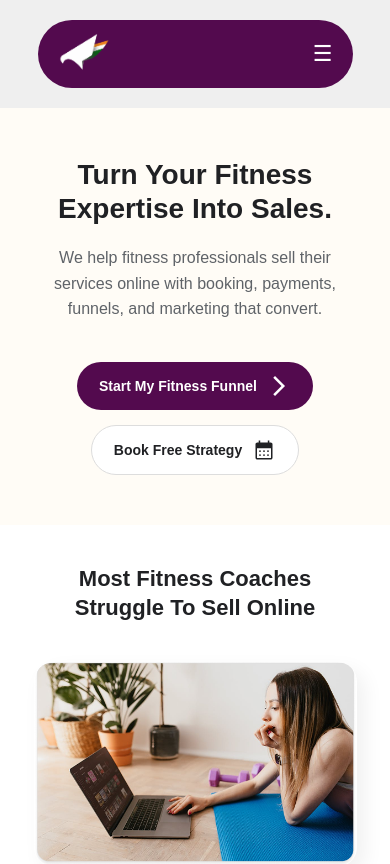
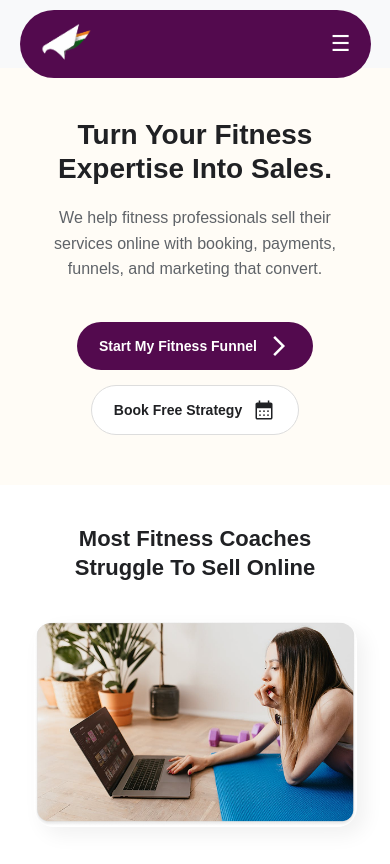
Before and after one commit to thesatishjassal/falcoonapp, a Next.js app: page / in a window 390 px wide. Shown: the top 864 px of the page. Built offline with nearby package versions, Linux system fonts and the light colour scheme; a web font is replaced by a local one.

Commit message:
first commit

```diff
--- a/src/app/globals.css
+++ b/src/app/globals.css
@@ -53,8 +53,11 @@ section {
 
 /* Header */
 .falcoon-header {
-  padding: 20px;
-  background: #fffcf6;
+    background: transparent;
+    /* padding: 20px; */
+    position: sticky;
+    top: 10px;
+    z-index: 9999;
 }
 span.bold_font {
   font-weight: bold;
@@ -853,11 +856,6 @@ span.bold_font {
   --soft-shadow-dark: rgba(0, 0, 0, 0.08);
 }
 
-/* Section */
-/* .falcoon-header {
-  background: var(--falcoon-bg);
-  padding: 80px 20px 60px;
-} */
 
 /* Wrapper */
 .falcoon-header__wrapper {
@@ -922,9 +920,6 @@ span.bold_font {
 
 /* Tablet */
 @media (max-width: 992px) {
-  .falcoon-header {
-    padding: 10px 20px;
-  }
 
   .falcoon-header__title {
     font-size: 30px;
@@ -933,9 +928,7 @@ span.bold_font {
 
 /* Mobile */
 @media (max-width: 576px) {
-  .falcoon-header {
-    padding: 10px 15px;
-  }
+
 
   .falcoon-header__title {
     font-size: 24px;
@@ -2296,10 +2289,7 @@ div#funnelModal
     gap: 48px;
   }
 }
-.falcoon-header {
-    padding: 20px;
-    background: #efefef;
-}
+
         .falcoon-container {
             width: 90%;
             max-width: 1200px;
```
